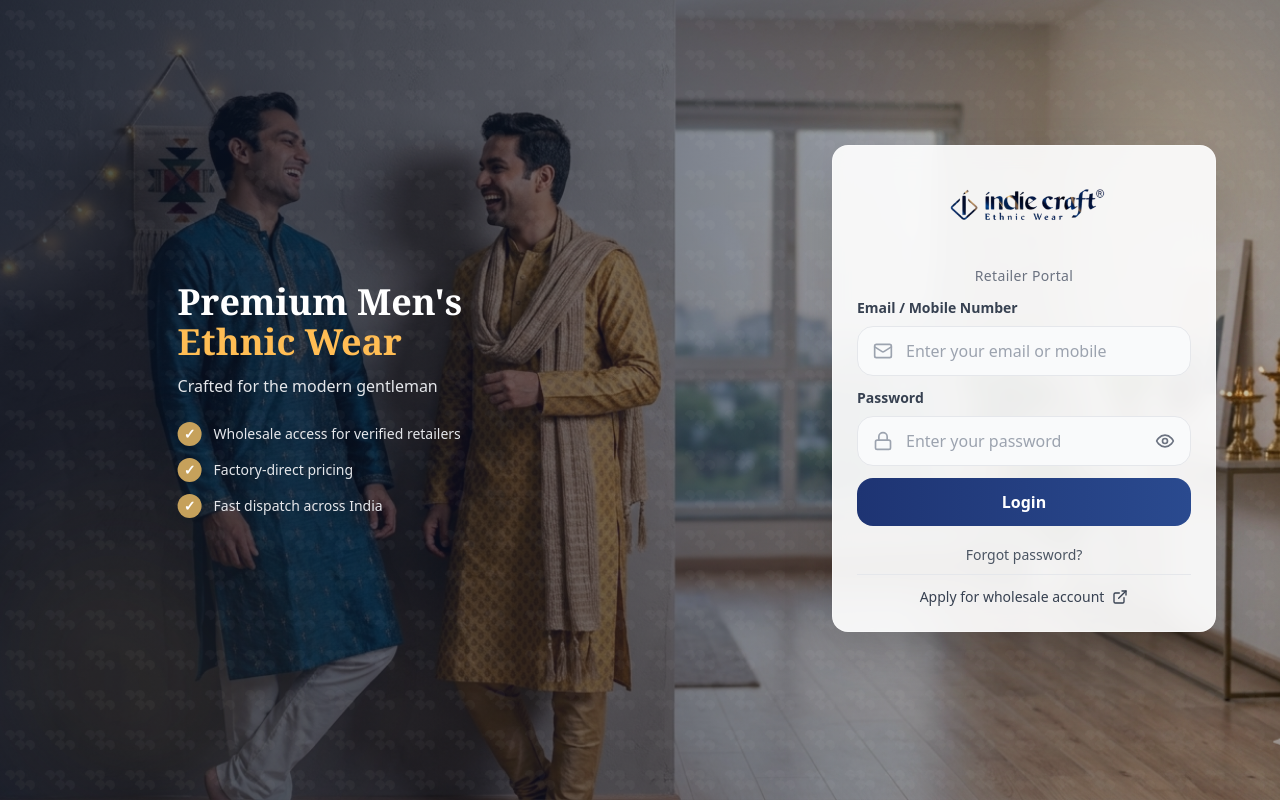
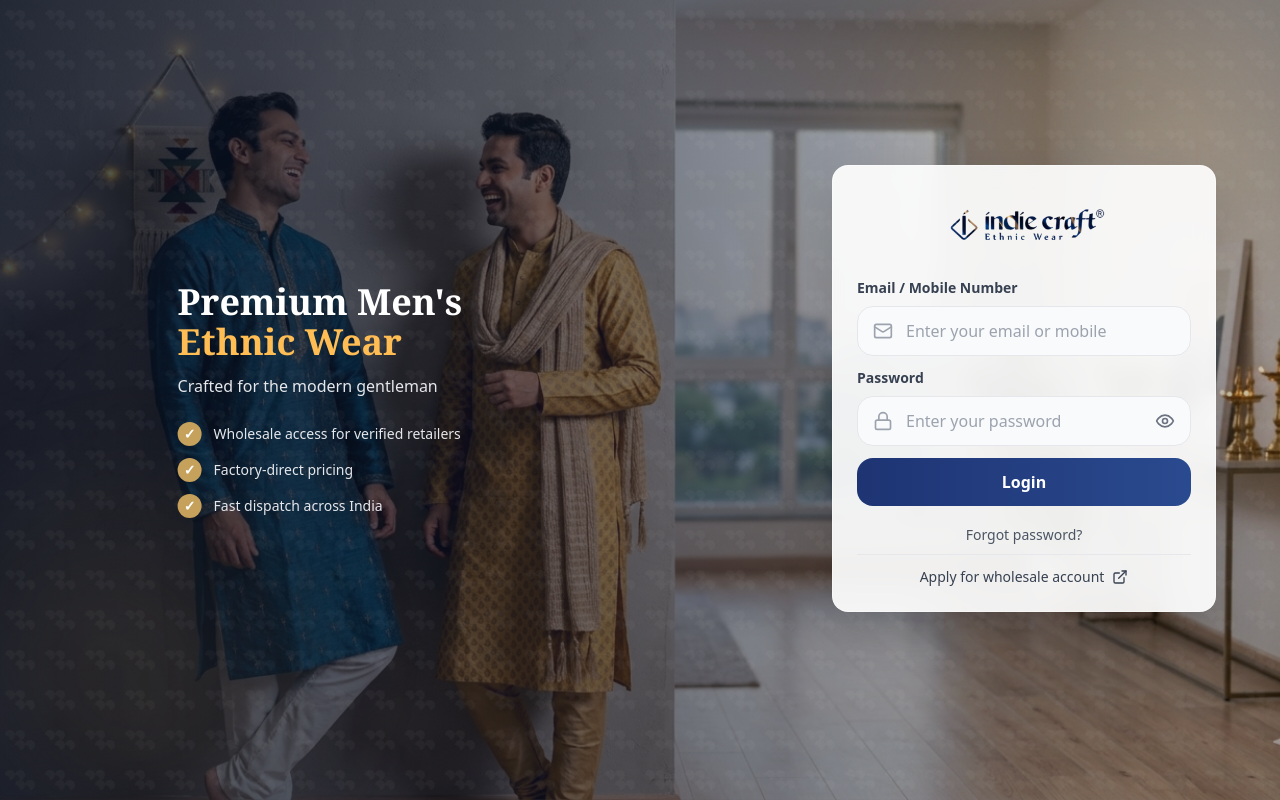
Before and after one commit to priyankaBegwani/catalogue, a React (Vite) app in the folder frontend/: page / in a window 1280 px wide. Built offline with nearby package versions, Linux system fonts and the light colour scheme; no server answers.

Commit message:
login tagline removed

```diff
--- a/frontend/src/pages/Login.tsx
+++ b/frontend/src/pages/Login.tsx
@@ -152,11 +152,6 @@ export function Login({ onShowSetup }: LoginProps) {
                   decoding="sync"
                 />
               </div>
-              <div className="mb-3 flex justify-center">
-                <p className="text-sm text-gray-500 mt-2 tracking-wide">
-    Retailer Portal
-  </p>
-              </div>
 
             </div>
 
```
